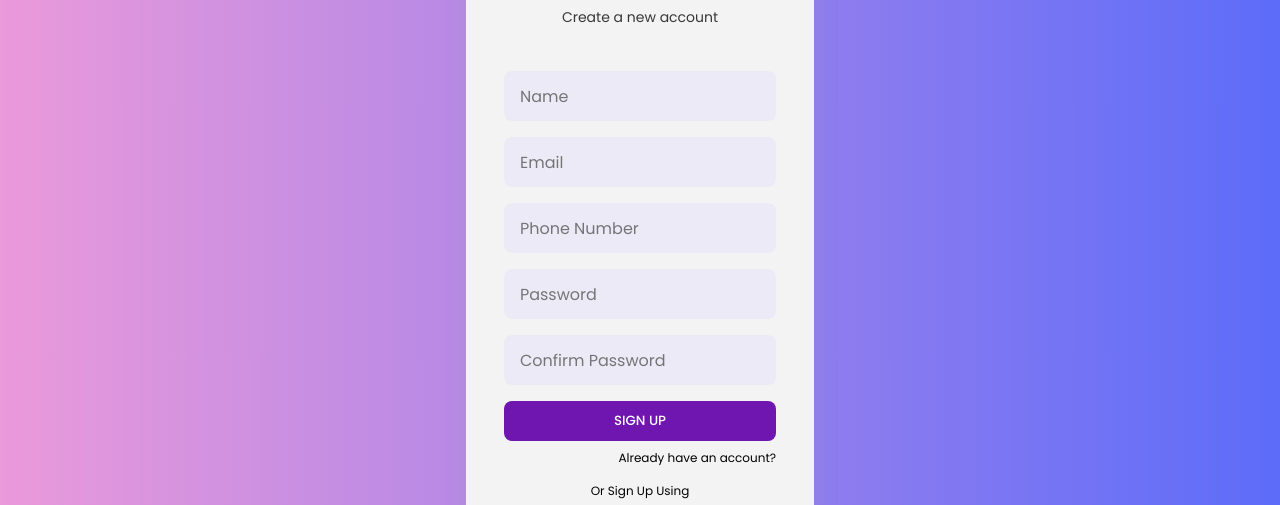
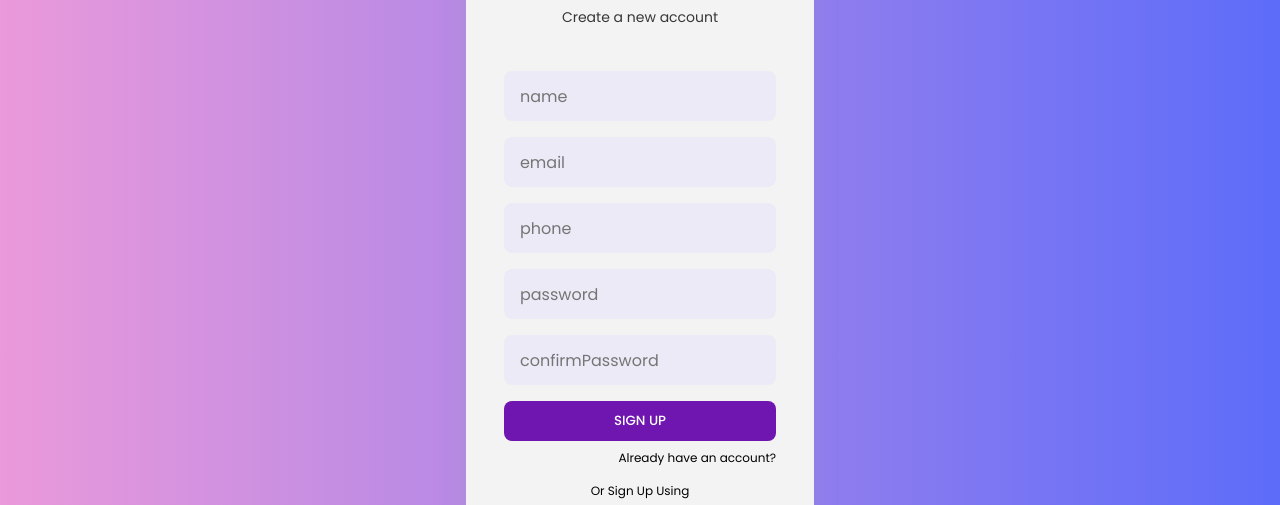
Before and after one commit to iyashraj/e-commerce-2023, a React (Vite) app: page /signup in a window 1280 px wide. Shown: the part 151-656 px from the top of the page. Built offline with nearby package versions, Linux system fonts and the light colour scheme; no server answers; the database is empty.

Commit message:
redux setup

```diff
--- a/package.json
+++ b/package.json
@@ -13,13 +13,13 @@
     "@emotion/react": "^11.11.1",
     "@emotion/styled": "^11.11.0",
     "@mui/icons-material": "^5.14.13",
-    "@reduxjs/toolkit": "^1.9.5",
+    "@reduxjs/toolkit": "^1.9.7",
     "firebase": "^10.5.0",
     "react": "^18.2.0",
     "react-dom": "^18.2.0",
     "react-hot-toast": "^2.4.1",
     "react-icons": "^4.10.1",
-    "react-redux": "^8.1.1",
+    "react-redux": "^8.1.3",
     "react-router-config": "^5.1.1",
     "react-router-dom": "^6.14.1",
     "styled-components": "^6.0.3"
--- a/src/components/404.tsx
+++ b/src/components/404.tsx
@@ -1,5 +1,6 @@
 import styled, { createGlobalStyle  } from 'styled-components';
 import StickyBar from './home/stickyBar';
+import { useNavigate } from 'react-router-dom';
 
 const GlobalStyle = createGlobalStyle`
   @import url('https://fonts.googleapis.com/css2?family=Poppins:wght@200;400&display=swap');
@@ -167,6 +168,7 @@ const CopyrightIcon = styled.i`
 `;
 
   const ErrorPage: React.FC = () => {
+    const navigate = useNavigate()
     return (
       <>
         <GlobalStyle />
@@ -186,7 +188,7 @@ const CopyrightIcon = styled.i`
                 <H2>I have bad news for you</H2>
                 <P>The page you are looking for might be removed or is temporarily unavailable.</P>
                 <span className="input-group-btn">
-                  <Button type="button">Back to homepage</Button>
+                  <Button onClick={()=> navigate("/login")} type="button">Back to homepage</Button>
                 </span>
               </ErrorText>
             </MainWrapper>
--- a/src/components/home/navbar.tsx
+++ b/src/components/home/navbar.tsx
@@ -53,7 +53,7 @@ const Navbar = () => {
   const navigate = useNavigate()
   return (
     <NavMain>
-      <LeftDiv>
+      <LeftDiv onClick={()=> navigate("/")}>
         <img src={LogoImg} />
         <span>e-Yug</span>
       </LeftDiv>
--- a/src/pages/auth-login/login.tsx
+++ b/src/pages/auth-login/login.tsx
@@ -1,5 +1,4 @@
-import Reac,{useState} from 'react';
-import styled from 'styled-components';
+import {ChangeEvent, useState} from 'react';
 import {
   AiFillFacebook,
   AiFillGithub,
@@ -9,141 +8,15 @@ import {FaUserCircle} from 'react-icons/fa'
 import Navbar from '../../components/home/navbar';
 import { auth } from '../../firebase/firestoreServiceWorkers';
 import { signInWithEmailAndPassword } from 'firebase/auth';
+import {AuthButtonIcons,CardHeader,CardSubtitle,CardTitle,ForgotDiv,InputsWrapper,LoginButton,MainCard,MainSection,SocialAuthWrapper,UsernameContainer,UsernameInput} from './styles.login'
 
-const MainSection = styled.div`
-  width: 100%;
-  height: 100vh;
-  display: flex;
-  justify-content: center;
-  align-items: center;
-  background: linear-gradient(
-    90deg,
-    hsla(312, 66%, 76%, 1) 0%,
-    hsla(234, 93%, 67%, 1) 100%
-  );
-`;
-
-const MainCard = styled.div`
-  background-color: rgb(244, 243, 243);
-  height: auto;
-  min-height: 420px;
-  width: auto;
-  min-width: 325px;
-  border-radius: 15px;
-  display: flex;
-  justify-content: center;
-  align-items: center;
-  box-shadow: rgba(149, 157, 165, 0.2) 0px 8px 24px;
-  flex-direction: column;
-  gap: 15px;
-  padding-top: 20px;
-`;
-
-const CardHeader = styled.div`
-  display: flex;
-  flex-direction: column;
-  align-items:center;
-  gap:20px;
-  height: auto;
-  justify-content: space-between;
-    min-width: 198px;
-`;
-
-const CardTitle = styled.h3`
-  font-size: 26px;
-  color: rgb(56, 55, 55);
-  font-family: Poppins,sans-serif;
-  font-weight:600;
-`;
-
-const CardSubtitle = styled.span`
-  font-size: 14px;
-  margin-top: -15px;
-  font-weight: 400;
-  color: rgb(56, 55, 55);
-  font-family: Poppins,sans-serif;
-`;
-
-const InputsWrapper = styled.div`
-
-margin-top: 20px;
-display: flex;
-justify-content: center;
-flex-direction: column;
-align-items: center;
-width: 92%;
-`
-
-const UsernameContainer = styled.div`
-  position: relative;
-  width: 100%;
-  display: flex;
-  justify-content: center;
-  align-items: center;
-`;
-
-const UsernameInput = styled.input`
-  width: 85%;
-  height: 50px;
-  padding: 0 16px;
-  margin: 8px 0;
-  border: 0;
-  border-radius: 8px;
-  outline: none;
-  background: #edeaf7;
-  color: #5a4f79;
-  font-size: 16px;
-`;
-
-const ForgotDiv = styled.div`
-width:85%;
-text-align: right;
-font-size:12px;
-font-family: Poppins,sans-serif;
-margin-bottom:20px;
-`
-
-const LoginButton = styled.button`
-  width: 85%;
-  height: 40px;
-  padding: 0 16px;
-  margin: 8px 0;
-  border: 0;
-  border-radius: 8px;
-  outline: none;
-  text-transform: uppercase;
-  font-weight: 500;
-  background-color: #7016b0;
-  color: #fff;
-  cursor: pointer;
-`;
-
-const AuthButtonIcons = styled.div`
-display: flex;
-gap: 15px;
-margin-bottom: 20px;
-svg {
-      height: 30px;
-      width: 30px;
-      cursor: pointer;
-      opacity: 0.7;
-    }
-`
-const SocialAuthWrapper = styled.div`
-
-  display: flex;
-  flex-direction: column;
-  align-items: center;
-  gap: 5px;
-  span{
-    font-size: 12px;
-  }
-`;
-
-
+interface FormData {
+  email: string,
+  password: string
+}
 
 function LoginForm() {
-  const [formData, setFormData] = useState({
+  const [formData, setFormData] = useState<FormData>({
     email: '',
     password: '',
   });
--- a/src/pages/auth-login/signup.tsx
+++ b/src/pages/auth-login/signup.tsx
@@ -1,154 +1,33 @@
+
 import React, { ChangeEvent, useEffect, useState } from 'react';
-import styled from 'styled-components';
+import { AiFillFacebook, AiFillGithub } from 'react-icons/ai';
+import { FcGoogle } from 'react-icons/fc';
+import { useDispatch, useSelector } from 'react-redux';
+import { Toaster, toast } from 'react-hot-toast';
+import { createUserWithEmailAndPassword } from 'firebase/auth/cordova';
+import { auth, db } from '../../firebase/firestoreServiceWorkers';
+import UserDataService from '../../firebase/users.services';
+import { useNavigate } from 'react-router-dom';
+import { registerLoading } from '../../redux/loginSlice';
+import {AuthButtonIcons,CardHeader,CardSubtitle,CardTitle,ForgotDiv,InputContainer,InputField,InputsWrapper,LoginButton,MainCard,MainSection,SignupButton,SocialAuthWrapper,SpanLoginAlready,UsernameContainer,UsernameInput} from './styles.login'
+import Navbar from '../../components/home/navbar';
 
-// Import necessary icons
-import { AiFillFacebook, AiFillGithub } from 'react-icons/ai';
-import {  FcGoogle } from 'react-icons/fc';
-import Navbar from '../../components/home/navbar';
-import { createUserWithEmailAndPassword } from 'firebase/auth/cordova';
-import  { auth, db } from '../../firebase/firestoreServiceWorkers';
-import { collection, addDoc, doc, setDoc, getDocs } from 'firebase/firestore';
-import { Toaster } from 'react-hot-toast';
-import UserDataService from '../../firebase/users.services'
-import toast from 'react-hot-toast/headless';
-
-const MainSection = styled.div`
-  width: 100%;
-  height: 100vh;
-  display: flex;
-  justify-content: center;
-  align-items: center;
-  background: linear-gradient(
-    90deg,
-    hsla(312, 66%, 76%, 1) 0%,
-    hsla(234, 93%, 67%, 1) 100%
-  );
-`;
-
-const MainCard = styled.div`
-  background-color: rgb(244, 243, 243);
-  height: auto;
-  min-height: 420px;
-  width: auto;
-  min-width: 325px;
-  border-radius: 15px;
-  display: flex;
-  justify-content: center;
-  align-items: center;
-  box-shadow: rgba(149, 157, 165, 0.2) 0px 8px 24px;
-  flex-direction: column;
-  gap: 15px;
-  padding-top: 20px;
-`;
-
-const CardHeader = styled.div`
-  display: flex;
-  flex-direction: column;
-  align-items: center;
-  gap: 20px;
-  height: auto;
-  justify-content: space-between;
-  min-width: 198px;
-`;
-
-const CardTitle = styled.h3`
-  font-size: 26px;
-  color: rgb(56, 55, 55);
-  font-family: Poppins, sans-serif;
-  font-weight: 600;
-`;
-
-const CardSubtitle = styled.span`
-  font-size: 14px;
-  margin-top: -15px;
-  font-weight: 400;
-  color: rgb(56, 55, 55);
-  font-family: Poppins, sans-serif;
-`;
-
-const InputsWrapper = styled.div`
-  margin-top: 20px;
-  display: flex;
-  justify-content: center;
-  flex-direction: column;
-  align-items: center;
-  width: 92%;
-`;
-
-const InputContainer = styled.div`
-  position: relative;
-  width: 100%;
-  display: flex;
-  justify-content: center;
-  align-items: center;
-`;
-
-const InputField = styled.input`
-  width: 85%;
-  height: 50px;
-  padding: 0 16px;
-  margin: 8px 0;
-  border: 0;
-  border-radius: 8px;
-  outline: none;
-  background: #edeaf7;
-  color: #5a4f79;
-  font-size: 16px;
-`;
-
-const ForgotDiv = styled.div`
-  width: 85%;
-  text-align: right;
-  font-size: 12px;
-  font-family: Poppins, sans-serif;
-  margin-bottom: 20px;
-`;
-
-const SignupButton = styled.button`
-  width: 85%;
-  height: 40px;
-  padding: 0 16px;
-  margin: 8px 0;
-  border: 0;
-  border-radius: 8px;
-  outline: none;
-  text-transform: uppercase;
-  font-weight: 500;
-  background-color: #7016b0;
-  color: #fff;
-  cursor: pointer;
-`;
-
-const AuthButtonIcons = styled.div`
-  display: flex;
-  gap: 15px;
-  margin-bottom: 20px;
-  svg {
-    height: 30px;
-    width: 30px;
-    cursor: pointer;
-    opacity: 0.7;
+interface FormData {
+  name: string;
+  email: string;
+  phone: string;
+  password: string;
+  confirmPassword: string;
 }
-`;
-
-const SocialAuthWrapper = styled.div`
-  display: flex;
-  flex-direction: column;
-  align-items: center;
-  gap: 5px;
-  span {
-    font-size: 12px;
+interface IRegisterProps {
+  email: string,
+  password: string,
+  name: string,
+  mobile: string
 }
-`;
-
-const SpanLoginAlready = styled.span`
-  font-size: 12px;
-  width:85%;
-  text-align: right;
-`
 
 function Signup() {
-  const [formData, setFormData] = useState({
+  const [formData, setFormData] = useState<FormData>({
     name: '',
     email: '',
     phone: '',
@@ -156,51 +35,44 @@ function Signup() {
     confirmPassword: '',
   });
 
-  // Handle form submission
-  const handleSubmit = (e: React.MouseEvent<HTMLButtonElement>) => {
-    e.preventDefault();
-    console.log(formData,"formdata")
-    register({email :formData.email, password:formData.password, name: formData.name,mobile: formData.phone})
-    // Perform form validation and submission here
+  const { isRegistering } = useSelector((store) => store.login);
+  const dispatch = useDispatch();
+  const navigate = useNavigate();
+
+  const handleInputChange = (e: ChangeEvent<HTMLInputElement>) => {
+    const { name, value } = e.target;
+    setFormData((prevData) => ({ ...prevData, [name]: value }));
   };
 
-  // Handle input changes
-  const handleInputChange = (e:ChangeEvent<HTMLInputElement>) => {
-    const { name, value } = e.target;
-    setFormData({
-      ...formData,
-      [name]: value,
-    });
-  };
-
-  interface IRegisterProps {
-    email: string,
-    password: string,
-    name: string,
-    mobile: string
-  }
-
-  const register = async ({email, password, name, mobile}: IRegisterProps) => {
+  const handleSubmit = async (e: React.MouseEvent<HTMLButtonElement>) => {
+    e.preventDefault();
     try {
+      dispatch(registerLoading(true));
+      const { email, password, name, phone } = formData;
       const userCredential = await createUserWithEmailAndPassword(auth, email, password);
       const { uid } = userCredential.user;
-      const newUser = {
-        uid: uid,
-        name: name,
-        email: email,
-        mobile: mobile,
-      };
+
+      toast.success('User registered successfully.');
+      const newUser = { uid, name, email, mobile: phone };
+
       UserDataService.addUsers(newUser)
         .then(() => {
-        toast.success("User added successfully.")
+          dispatch(registerLoading(false));
+          navigate('/login');
+          setFormData({
+            name: '',
+            email: '',
+            phone: '',
+            password: '',
+            confirmPassword: '',
+          });
         })
         .catch((error) => {
-        // Handle the error
-        console.error("Error adding user:", error);
-        toast.error("Error adding user.")
+          dispatch(registerLoading(false));
+          toast.error('Error adding user.');
         });
-      console.log('User registered successfully');
     } catch (error) {
+      dispatch(registerLoading(false));
       console.error('Registration error:', error);
     }
   };
@@ -265,11 +137,11 @@ function Signup() {
 
   return (
     <>
+      <Navbar />
     <Toaster
   position="top-center"
   reverseOrder={false}
 />
-      <Navbar />
     <MainSection>
       <MainCard>
         <CardHeader>
@@ -277,52 +149,20 @@ function Signup() {
           <CardSubtitle>Create a new account</CardSubtitle>
         </CardHeader>
         <InputsWrapper>
-          <InputContainer>
+            {Object.entries(formData).map(([fieldName, value]) => (
+              <InputContainer key={fieldName}>
                 <InputField
-              type="text"
-              name="name"
-              placeholder="Name"
-              value={formData.name}
+                  type={fieldName === 'password' || fieldName === 'confirmPassword' ? 'password' : 'text'}
+                  name={fieldName}
+                  placeholder={fieldName}
+                  value={value}
                   onChange={handleInputChange}
                 />
               </InputContainer>
-          <InputContainer>
-            <InputField
-              type="text"
-              name="email"
-              placeholder="Email"
-              value={formData.email}
-              onChange={handleInputChange}
-            />
-          </InputContainer>
-          <InputContainer>
-            <InputField
-              type="text"
-              name="phone"
-              placeholder="Phone Number"
-              value={formData.phone}
-              onChange={handleInputChange}
-            />
-          </InputContainer>
-          <InputContainer>
-            <InputField
-              type="password"
-              name="password"
-              placeholder="Password"
-              value={formData.password}
-              onChange={handleInputChange}
-            />
-          </InputContainer>
-          <InputContainer>
-            <InputField
-              type="password"
-              name="confirmPassword"
-              placeholder="Confirm Password"
-              value={formData.confirmPassword}
-              onChange={handleInputChange}
-            />
-          </InputContainer>
-          <SignupButton onClick={handleSubmit}>Sign Up</SignupButton>
+            ))}
+            <SignupButton onClick={handleSubmit}>
+              {isRegistering ? 'Signing Up' : 'Sign Up'}
+            </SignupButton>
           <SpanLoginAlready>Already have an account?</SpanLoginAlready>
         </InputsWrapper>
         <SocialAuthWrapper>
@@ -335,7 +175,6 @@ function Signup() {
         </SocialAuthWrapper>
       </MainCard>
     </MainSection>
-
 </>
   );
 }
--- /dev/null
+++ b/src/pages/auth-login/styles.login.tsx
@@ -0,0 +1,177 @@
+import styled from "styled-components";
+// login CSS components
+
+export const MainSection = styled.div`
+  width: 100%;
+  height: 100vh;
+  display: flex;
+  justify-content: center;
+  align-items: center;
+  background: linear-gradient(
+    90deg,
+    hsla(312, 66%, 76%, 1) 0%,
+    hsla(234, 93%, 67%, 1) 100%
+  );
+`;
+
+export const MainCard = styled.div`
+  background-color: rgb(244, 243, 243);
+  height: auto;
+  min-height: 420px;
+  width: auto;
+  min-width: 325px;
+  border-radius: 15px;
+  display: flex;
+  justify-content: center;
+  align-items: center;
+  box-shadow: rgba(149, 157, 165, 0.2) 0px 8px 24px;
+  flex-direction: column;
+  gap: 15px;
+  padding-top: 20px;
+`;
+
+export const CardHeader = styled.div`
+  display: flex;
+  flex-direction: column;
+  align-items:center;
+  gap:20px;
+  height: auto;
+  justify-content: space-between;
+    min-width: 198px;
+`;
+
+export const CardTitle = styled.h3`
+  font-size: 26px;
+  color: rgb(56, 55, 55);
+  font-family: Poppins,sans-serif;
+  font-weight:600;
+`;
+
+export const CardSubtitle = styled.span`
+  font-size: 14px;
+  margin-top: -15px;
+  font-weight: 400;
+  color: rgb(56, 55, 55);
+  font-family: Poppins,sans-serif;
+`;
+
+export const InputsWrapper = styled.div`
+
+margin-top: 20px;
+display: flex;
+justify-content: center;
+flex-direction: column;
+align-items: center;
+width: 92%;
+`
+
+export const UsernameContainer = styled.div`
+  position: relative;
+  width: 100%;
+  display: flex;
+  justify-content: center;
+  align-items: center;
+`;
+
+export const UsernameInput = styled.input`
+  width: 85%;
+  height: 50px;
+  padding: 0 16px;
+  margin: 8px 0;
+  border: 0;
+  border-radius: 8px;
+  outline: none;
+  background: #edeaf7;
+  color: #5a4f79;
+  font-size: 16px;
+`;
+
+
+export const LoginButton = styled.button`
+  width: 85%;
+  height: 40px;
+  padding: 0 16px;
+  margin: 8px 0;
+  border: 0;
+  border-radius: 8px;
+  outline: none;
+  text-transform: uppercase;
+  font-weight: 500;
+  background-color: #7016b0;
+  color: #fff;
+  cursor: pointer;
+`;
+
+// signup CSS components
+
+export const InputContainer = styled.div`
+  position: relative;
+  width: 100%;
+  display: flex;
+  justify-content: center;
+  align-items: center;
+`;
+
+export const InputField = styled.input`
+  width: 85%;
+  height: 50px;
+  padding: 0 16px;
+  margin: 8px 0;
+  border: 0;
+  border-radius: 8px;
+  outline: none;
+  background: #edeaf7;
+  color: #5a4f79;
+  font-size: 16px;
+`;
+
+export const ForgotDiv = styled.div`
+  width: 85%;
+  text-align: right;
+  font-size: 12px;
+  font-family: Poppins, sans-serif;
+  margin-bottom: 20px;
+`;
+
+export const SignupButton = styled.button`
+  width: 85%;
+  height: 40px;
+  padding: 0 16px;
+  margin: 8px 0;
+  border: 0;
+  border-radius: 8px;
+  outline: none;
+  text-transform: uppercase;
+  font-weight: 500;
+  background-color: #7016b0;
+  color: #fff;
+  cursor: pointer;
+`;
+
+export const AuthButtonIcons = styled.div`
+  display: flex;
+  gap: 15px;
+  margin-bottom: 20px;
+  svg {
+    height: 30px;
+    width: 30px;
+    cursor: pointer;
+    opacity: 0.7;
+  }
+`;
+
+export const SocialAuthWrapper = styled.div`
+  display: flex;
+  flex-direction: column;
+  align-items: center;
+  gap: 5px;
+  span {
+    font-size: 12px;
+  }
+`;
+
+export const SpanLoginAlready = styled.span`
+  font-size: 12px;
+  width:85%;
+  text-align: right;
+`
--- /dev/null
+++ b/src/redux/loginSlice.ts
@@ -0,0 +1,25 @@
+// src/redux/counterSlice.ts
+import { createSlice } from '@reduxjs/toolkit';
+
+interface CounterState {
+  value: number;
+  isRegistering: boolean
+}
+
+const initialState: CounterState = {
+  value: 0,
+  isRegistering: false
+};
+
+const counterSlice = createSlice({
+  name: 'counter',
+  initialState,
+  reducers: {
+    registerLoading: (state, payload:any) => {
+        return state.isRegistering = payload;
+      },
+  },
+});
+
+export const { registerLoading } = counterSlice.actions;
+export default counterSlice.reducer;
```
Also changed, not shown: src/main.tsx (+6 -1 lines), src/redux/store.tsx (added, +10 -0 lines), 1 other file (tests, documents, lock files or other folders). Lines whose indentation alone changed are shown as unchanged.
